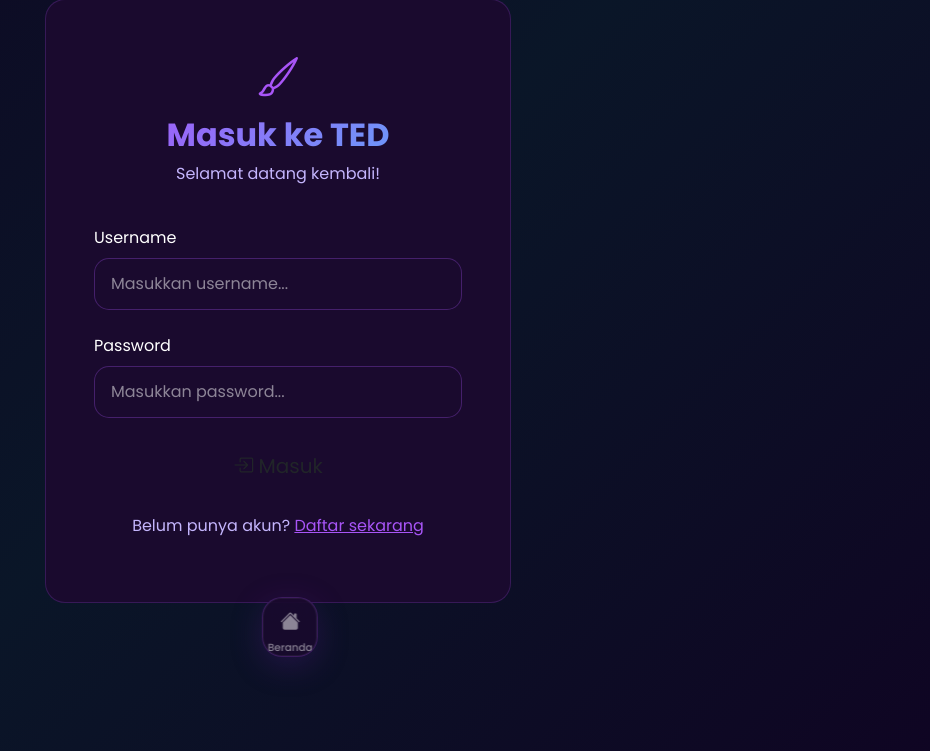
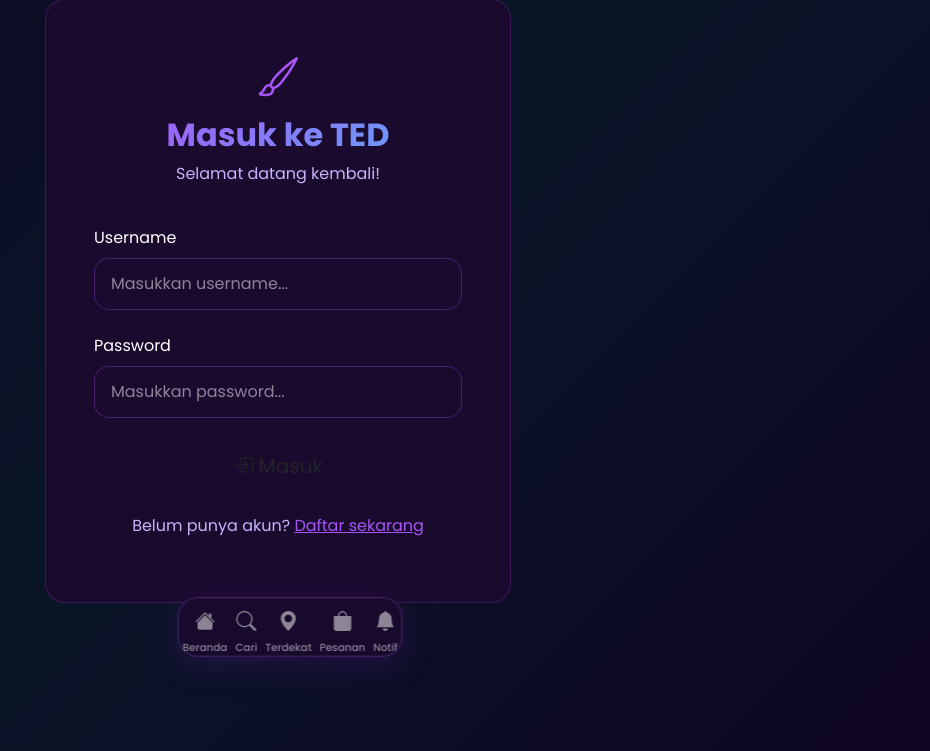
Before and after one commit to adityaputra99983/protoA1, a Django app: a page that uses tedapp/templates/tedapp/base.html in a window 1280 px wide. Shown: the part 119-870 px from the top of the page, without its empty margins (350-1280 px from the left). Run offline with Django 5.2, Linux system fonts and the light colour scheme.

Commit message:
update fitur

```diff
--- a/tedapp/templates/tedapp/base.html
+++ b/tedapp/templates/tedapp/base.html
@@ -164,7 +164,6 @@
 
     <!-- Desktop Bottom Navigation -->
     <nav class="desktop-bottom-nav">
-        <div class="desktop-bottom-nav-inner">
         <a href="{% url 'home' %}" class="{% if request.path == '/' %}active{% endif %}">
             <i class="bi bi-house-fill"></i>
             <span>Beranda</span>
@@ -185,7 +184,6 @@
             <i class="bi bi-bell-fill"></i>
             <span>Notif</span>
         </a>
-        </div>
     </nav>
 
 <script src="https://cdn.jsdelivr.net/npm/bootstrap@5.3.0/dist/js/bootstrap.bundle.min.js"></script>
```
Lines whose indentation alone changed are shown as unchanged.
